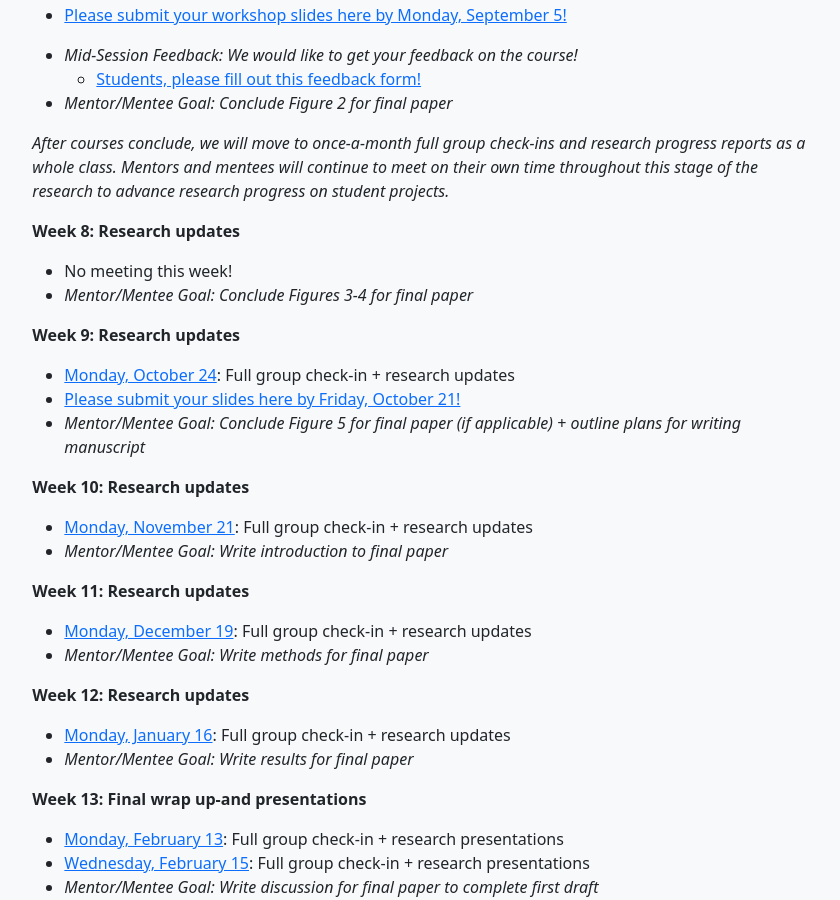
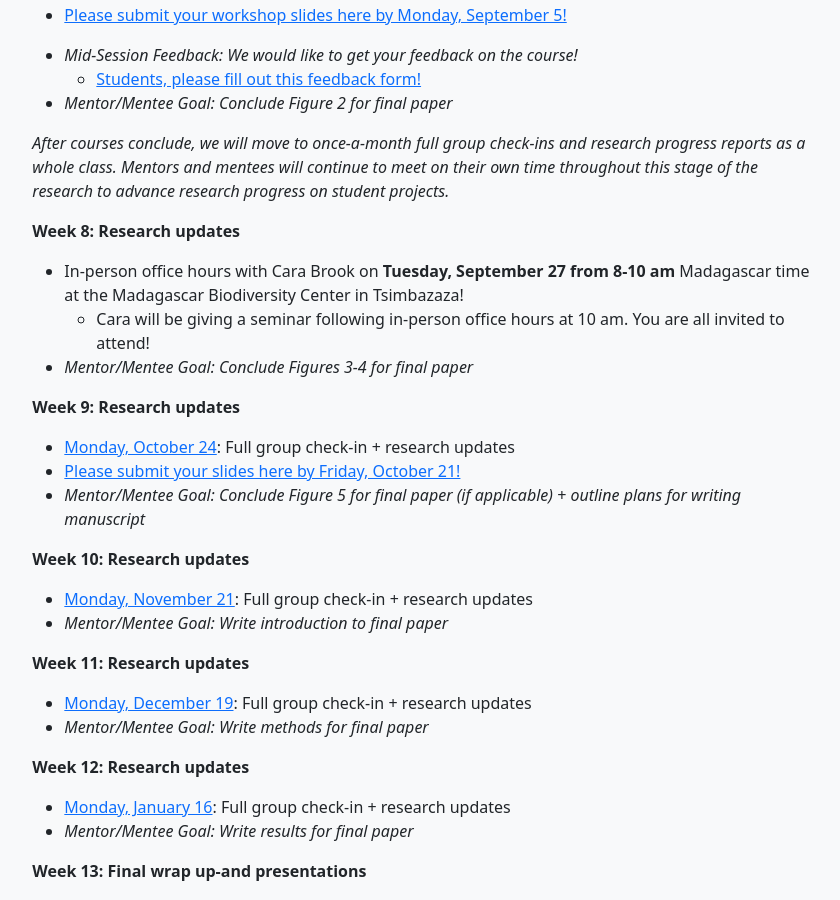
Before and after one commit to brooklabteam/coding4conservation, a Jekyll site: the page built from syllabus.md, in a window 1280 px wide and 900 px high, scrolled down 1637 px. Shown: the whole window, without its empty margins (213-1053 px from the left). Built offline with Jekyll 4.4.1, drawn with Linux system fonts in a browser that asks for light colours.

Commit message:
updated syllabus

```diff
--- a/syllabus.md
+++ b/syllabus.md
@@ -75,7 +75,8 @@ permalink: /syllabus
 *After courses conclude, we will move to once-a-month full group check-ins and research progress reports as a whole class. Mentors and mentees will continue to meet on their own time throughout this stage of the research to advance research progress on student projects.*
 
 **Week 8: Research updates**
-* No meeting this week!
+* In-person office hours with Cara Brook on **Tuesday, September 27 from 8-10 am** Madagascar time at the Madagascar Biodiversity Center in Tsimbazaza!
+  * Cara will be giving a seminar following in-person office hours at 10 am. You are all invited to attend!
 * *Mentor/Mentee Goal: Conclude Figures 3-4 for final paper*
 
 **Week 9: Research updates**
```
